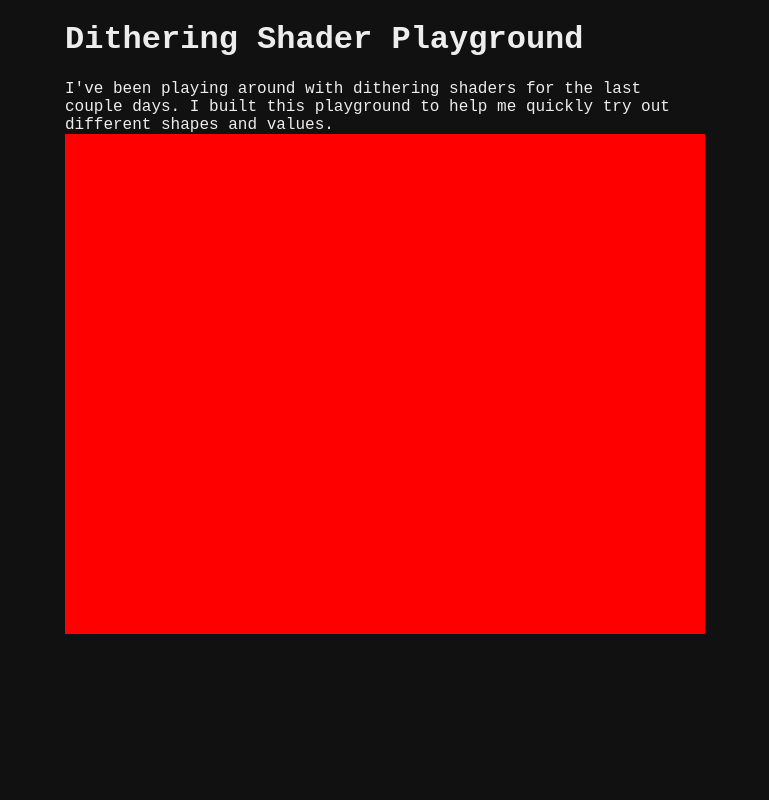
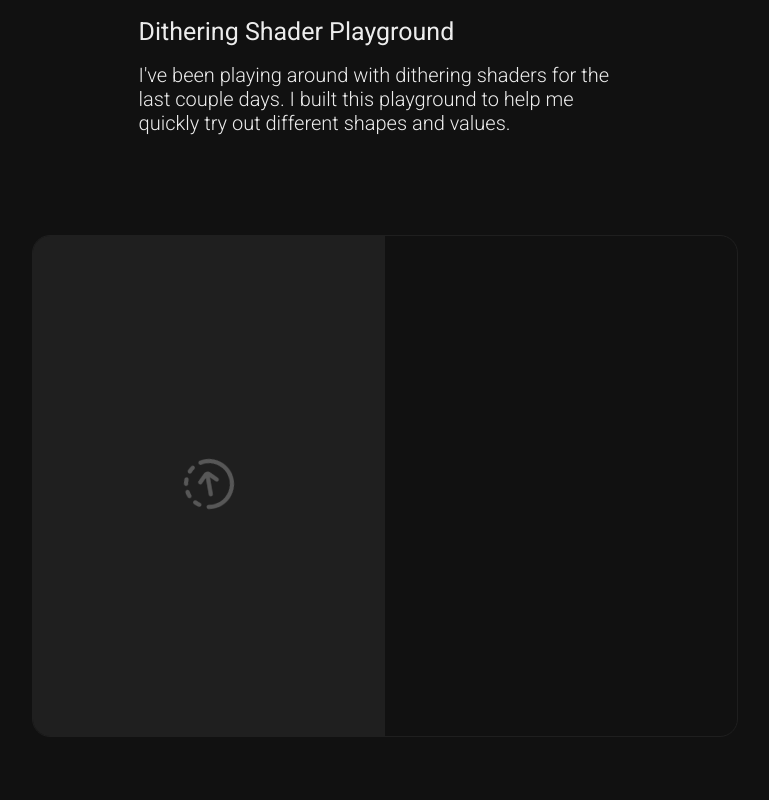
Before and after one commit to sharky-3/dotra, a React (Create React App) app: page / in a window 1280 px wide. Shown: the top 800 px of the page, without its empty margins (255-1024 px from the left). Built offline with nearby package versions, Linux system fonts and the light colour scheme.

Commit message:
upload image function

```diff
--- a/src/assets/components/image.editor.jsx
+++ b/src/assets/components/image.editor.jsx
@@ -1,10 +1,34 @@
+import { useState } from "react";
 import { TITLE_TEXT } from "./text.module";
 
-export const IMAGE_EDITOR = ({}) => {
+export const IMAGE_EDITOR = () => {
+    const [image, setImage] = useState(null);
+
+    const uploadImage = (e) => {
+        const file = e.target.files[0];
+        if (!file) return;
+
+        setImage(URL.createObjectURL(file));
+    };
+
     return (
         <div className="image-editor-hero">
             <div className="upload-image">
+                {!image && (
+                <div className="upload-image">
+                    <label className="upload-image-btn">
+                    <img className="upload-icon" src="/images/icons/upload.png" alt="upload" />
+                    <input
+                        type="file"
+                        accept="image/*"
+                        onChange={uploadImage}
+                        hidden
+                    />
+                    </label>
+                </div>
+                )}
 
+                {image && <img src={image} alt="preview" className="uploaded-image" />}
             </div>
             <div className="image-editor">
 
--- a/src/assets/components/text.module.jsx
+++ b/src/assets/components/text.module.jsx
@@ -1,3 +1,12 @@
 export const TITLE_TEXT = ({text}) => {
     return <h1 className="title-hero">{text}</h1>
 }
+
+export const TEXT_HERO = ({title, text}) => {
+    return (
+        <div className="text-hero">
+            <h1 className="title">{title}</h1>
+            <label className="text">{text}</label>
+        </div>
+    );
+}
--- a/src/assets/styles/design.css
+++ b/src/assets/styles/design.css
@@ -0,0 +1,7 @@
+.text-hero {
+    display: block;
+    width: 70%;
+
+    .title { font-size: 25px; font-weight: 400; }
+    .text { font-size: 20px; }
+}
--- a/src/assets/styles/root.css
+++ b/src/assets/styles/root.css
@@ -1,21 +1,24 @@
 @import url("./design.css");
 @import url("./style.css");
+@import url('https://fonts.googleapis.com/css2?family=Roboto+Flex:opsz,wght,XOPQ,XTRA,YOPQ,YTDE,YTFI,YTLC,YTUC@8..144,100..1000,96,468,79,-203,738,514,712&family=Roboto:ital,wght@0,100..900;1,100..900&display=swap');
 
 :root {
     --white-color: #ededed;
     --black-color: #111111;
     --gray-color: #1f1f1f;
 
-    --primary-family-font: 'Courier New', Courier, monospace;
+    --primary-font: 'Courier New', Courier, monospace;
+    --secondary-font: "Roboto", sans-serif;
 }
 
 body {
     background-color: var(--black-color);
     color: var(--white-color);
     height: 100vh;
-    width: 50%;
+    width: 55%;
 
     margin: 0 auto;
 
-    font-family: var(--primary-family-font);
+    font-family: var(--secondary-font);
+    font-weight: 300;
 }
--- a/src/assets/styles/style.css
+++ b/src/assets/styles/style.css
@@ -1,7 +1,56 @@
 .main-page-hero {
+
+    display: flex;
+    justify-content: center;
+    align-items: center;
+    flex-direction: column;
+    gap: 100px;
+
     .image-editor-hero {
-        background-color: red;
         height: 500px;
         width: 100%;
+
+        border: 1px solid var(--gray-color);
+        border-radius: 18px;
+
+        display: flex;
+        justify-content: center;
+        align-items: center;
+        overflow: hidden;
+
+        .upload-image {
+            background-color: var(--gray-color);
+            width: 50%;
+            height: 100%;
+
+            display: flex;
+            justify-content: center;
+            align-items: center;
+
+            overflow: hidden;
+
+            .upload-icon {
+                width: 50px;
+                opacity: .25;
+                transform: rotate(-10deg);
+                transition: all .3s ease;
+                cursor: pointer;
+            }
+            &:hover .upload-icon {
+                opacity: 1;
+                transform: rotate(360deg) scale(1.1);
+            }
+
+            .uploaded-image {
+                width: 100%;
+                height: 100%;
+                object-fit: cover;
+            }
+        }
+
+        .image-editor {
+            width: 50%;
+            height: 100%;
+        }
     }
 }
--- a/src/page/main.page.jsx
+++ b/src/page/main.page.jsx
@@ -1,14 +1,20 @@
 import { IMAGE_EDITOR } from "../assets/components/image.editor";
-import { TITLE_TEXT } from "../assets/components/text.module";
+import { TITLE_TEXT, TEXT_HERO } from "../assets/components/text.module";
 
 export const MAIN = ({}) => {
     return (
         <div className="main-page-hero">
-            <div className="text-hero">
-                <TITLE_TEXT text={"Dithering Shader Playground"} />
-                <label>I've been playing around with dithering shaders for the last couple days. I built this playground to help me quickly try out different shapes and values.</label>
-            </div>
+            <TEXT_HERO
+                title={"Dithering Shader Playground"}
+                text={"I've been playing around with dithering shaders for the last couple days. I built this playground to help me quickly try out different shapes and values."}
+            />
+
             <IMAGE_EDITOR />
+
+            <TEXT_HERO
+                title={"More"}
+                text={"In case you have any questions reach me at jakub@kbo.sk, see more of my work on Twitter or subscribe to my newsletter."}
+            />
         </div>
     );
 }
```
Also changed, not shown: public/images/icons/upload.png (added).
